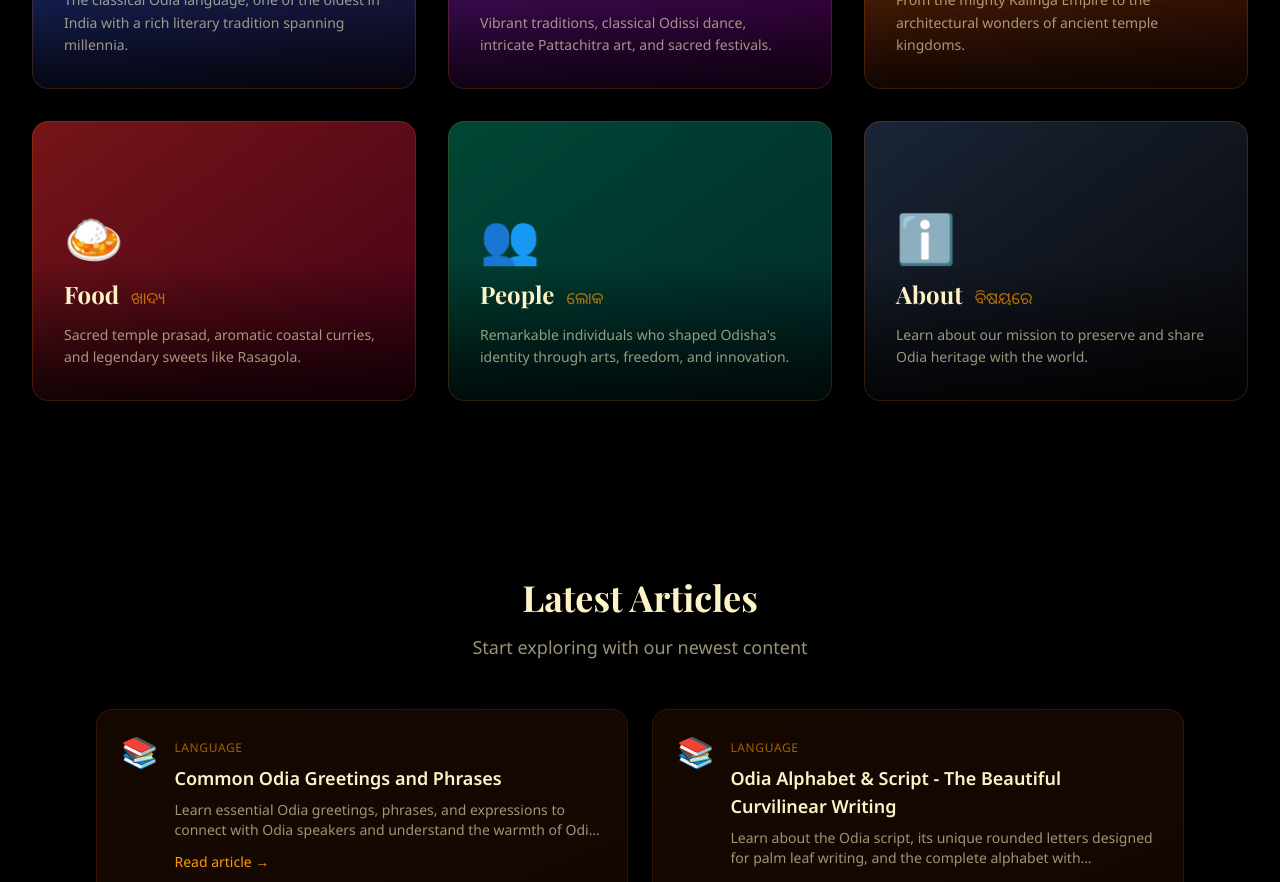
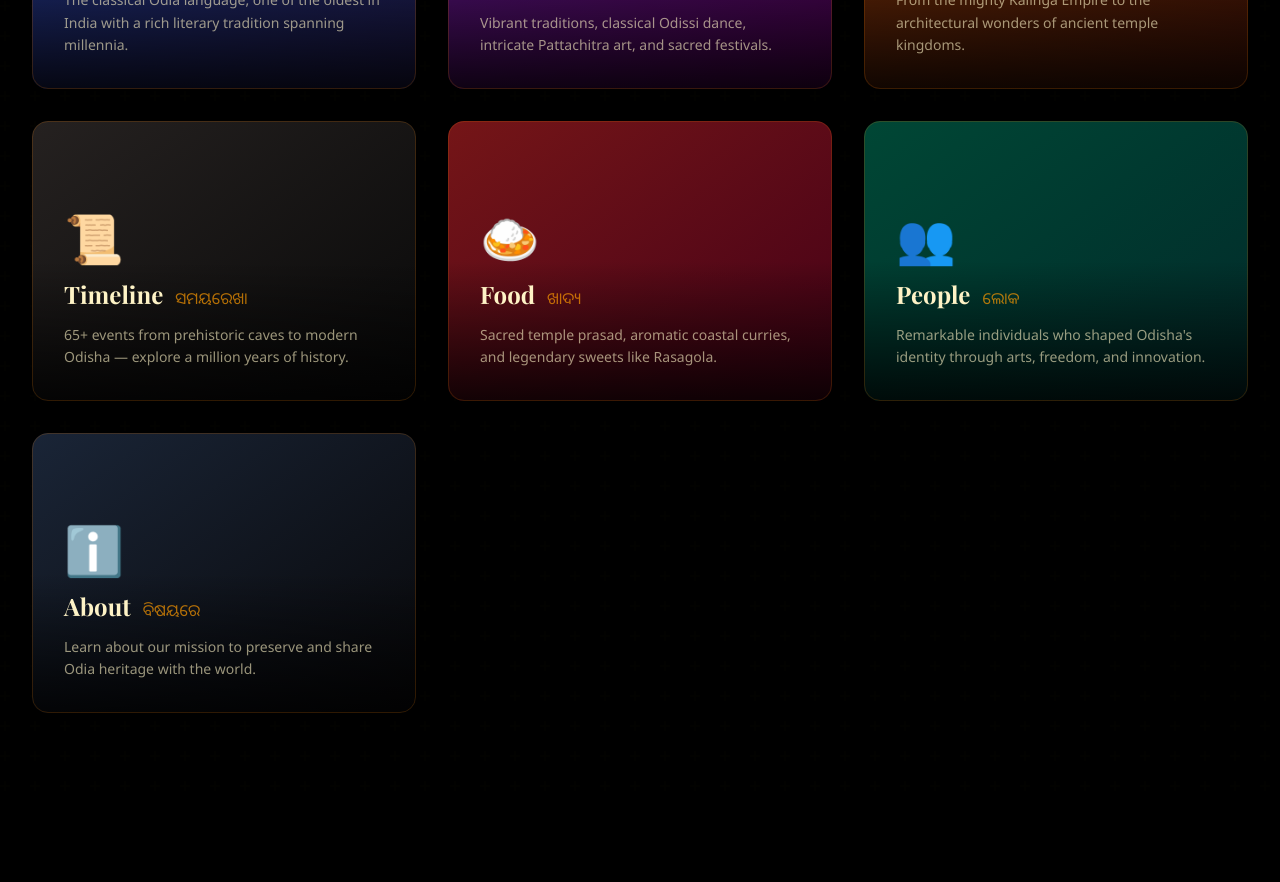
Before and after one commit to theluckiestsoul/Odiapedia, a Next.js app: page / in a window 1280 px wide. Shown: the part 1280-2162 px from the top of the page. Built offline with nearby package versions, Linux system fonts and the light colour scheme; no server answers.

Commit message:
Add Timeline to Navbar and Homepage
- Timeline link in navbar (between History and Food)
- Timeline card on homepage with 📜 icon
- Easy access from multiple points

```diff
--- a/src/app/page.tsx
+++ b/src/app/page.tsx
@@ -26,6 +26,14 @@ const sections = [
     description: "From the mighty Kalinga Empire to the architectural wonders of ancient temple kingdoms.",
     icon: "🏛️",
     gradient: "from-amber-900 to-orange-950",
+  },
+  {
+    href: "/history/timeline",
+    title: "Timeline",
+    odia: "ସମୟରେଖା",
+    description: "65+ events from prehistoric caves to modern Odisha — explore a million years of history.",
+    icon: "📜",
+    gradient: "from-stone-800 to-neutral-950",
   },
   {
     href: "/food",
--- a/src/components/Navbar.tsx
+++ b/src/components/Navbar.tsx
@@ -37,6 +37,7 @@ const navLinks = [
     { href: "/language", label: "Language", odia: "ଭାଷା" },
     { href: "/culture", label: "Culture", odia: "ସଂସ୍କୃତି" },
     { href: "/history", label: "History", odia: "ଇତିହାସ" },
+    { href: "/history/timeline", label: "Timeline", odia: "ସମୟରେଖା" },
     { href: "/food", label: "Food", odia: "ଖାଦ୍ୟ" },
     { href: "/people", label: "People", odia: "ଲୋକ" },
     { href: "/about", label: "About", odia: "ବିଷୟରେ" },
```
